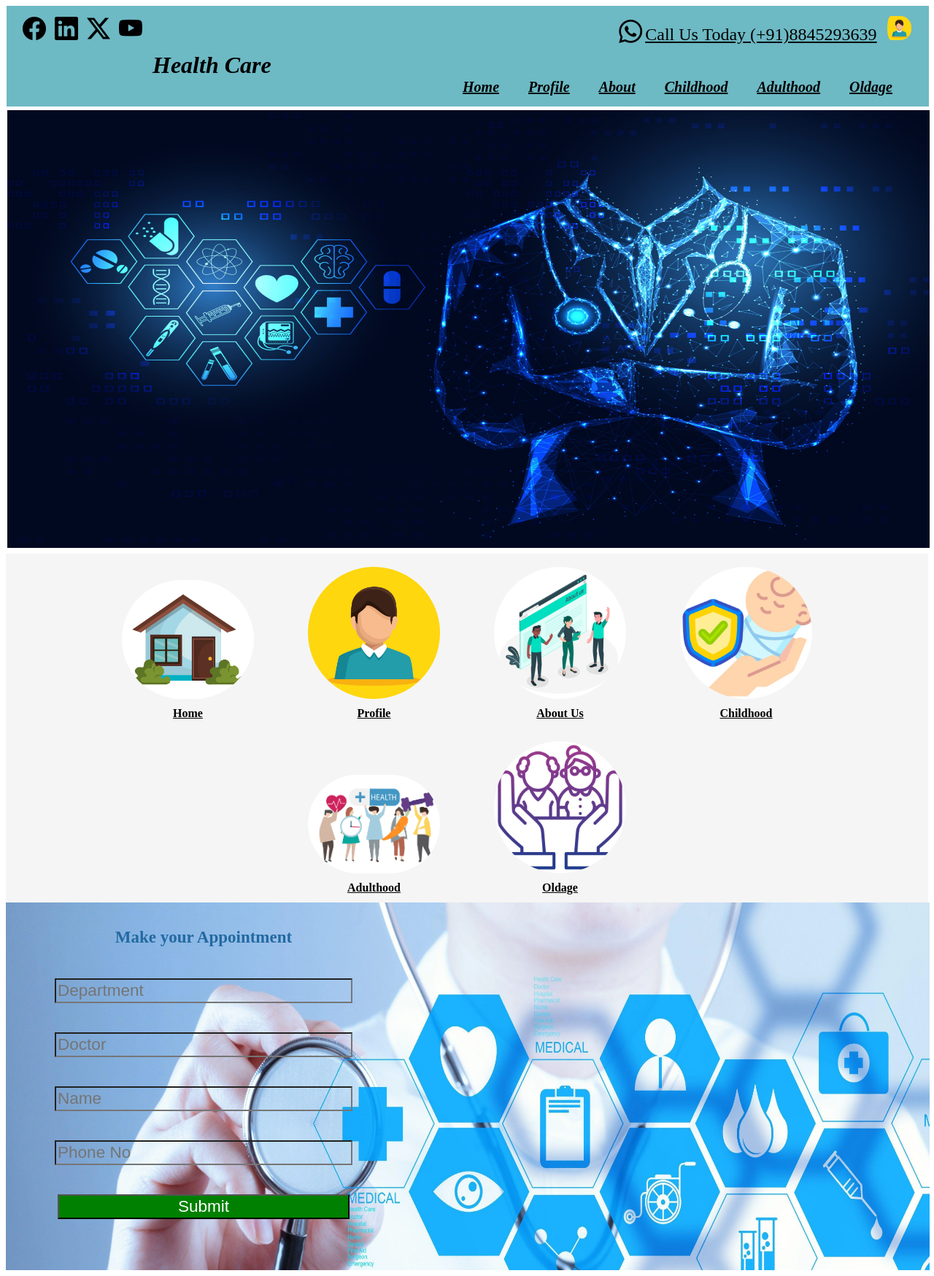
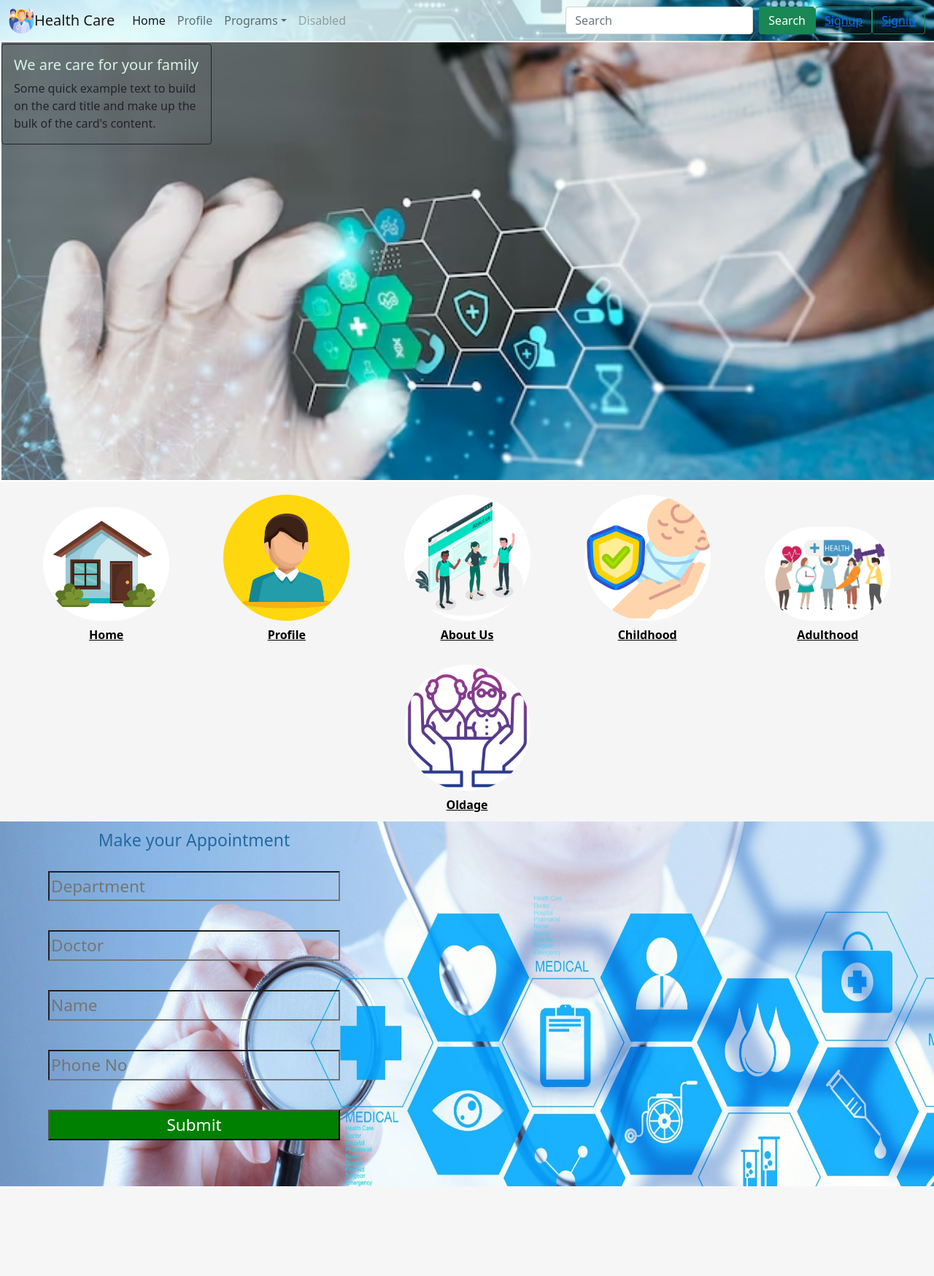
Before and after one commit to rajeshmondal00/Health-Care, a Django app: page / in a window 1280 px wide. Shown: the whole page at 73% size. After the commit the page ends 1626 px from the top, so only its background shows below. Run offline with Django 5.2, Linux system fonts and the light colour scheme.

Commit message:
add new features- navbar change the front image

```diff
--- /dev/null
+++ b/health/static/desktop.ini
@@ -0,0 +1,2 @@
+[LocalizedFileNames]
+1000_F_486549510_rypquIu6Z47bbqfsAkjnf5HOeO60CFSL.jpg=@1000_F_486549510_rypquIu6Z47bbqfsAkjnf5HOeO60CFSL,0
--- a/health/templates/index.html
+++ b/health/templates/index.html
@@ -1,14 +1,21 @@
-<!doctype html>
-<html lang='en' data-bs-them='auto'>
+<!DOCTYPE html>
+<html lang="en" data-bs-them="auto">
   {% load static %}
 
   <head>
-
-  <meta charset="utf-8">
-  <meta name="viewport" content="width=device-width, initial-scale=1, shrink-to-fit=no">
-  <link rel="stylesheet" href="https://cdn.jsdelivr.net/npm/bootstrap-icons@1.11.3/font/bootstrap-icons.min.css">
+    <meta charset="utf-8" />
+    <meta
+      name="viewport"
+      content="width=device-width, initial-scale=1, shrink-to-fit=no"/>
+    <link rel="stylesheet"
+      href="https://cdn.jsdelivr.net/npm/bootstrap-icons@1.11.3/font/bootstrap-icons.min.css"/>
     <link rel="shortcut icon" type="image/png" href={% static 'medical_team.png' %}>
     <link rel="stylesheet" href={% static "style.css" %}>
+    <link
+      href="https://cdn.jsdelivr.net/npm/bootstrap@5.0.2/dist/css/bootstrap.min.css"
+      rel="stylesheet"
+      integrity="sha384-EVSTQN3/azprG1Anm3QDgpJLIm9Nao0Yz1ztcQTwFspd3yD65VohhpuuCOmLASjC"
+      crossorigin="anonymous"/>
     <style>
       .bi {
         font-size: xx-large;
@@ -100,11 +107,16 @@
         border-radius: 134px;
       }
 
-    .frontimg1 img {
+      .frontimg1 {
+        background-image: url(/static/medical-banner-with-doctor.jpg);
         width: 100%;
         height: 600px;
         padding: 2px 2px 2px 0px;
         margin: 2px;
+        opacity: 140%;
+        background-position: center;
+        background-repeat: no-repeat;
+        background-size: cover;
       }
 
       .frontimg2 {
@@ -117,7 +129,7 @@
       }
 
       input[type="text"] {
-      width: 400PX;
+        width: 400px;
         font-size: 141%;
         background: transparent;
         margin: 20px;
@@ -126,93 +138,139 @@
       }
 
       input[type="submit"] {
-      width: 400PX;
+        width: 400px;
         font-size: 141%;
         background: green;
         margin: 20px;
         padding: 2px;
         color: white;
       }
+      .bg-image {
+        background-image: url(/static/nav_bar_image.jpg);
+        background-position: center;
+        background-repeat: no-repeat;
+        background-size: cover;
+      }
+      nav div img{
+          height: 35px;
+      }
+      .dropdown-menu{
+        background-image: url(/static/nav_bar_image.jpg);
+        background-position: center;
+        background-repeat: no-repeat;
+        background-size: cover;
+      }
+      nav{
+        opacity: 160%;
+      }
+      .card{
+        background: transparent;
+      }
+      .card-title{
+        font-family:"Lucida" Grande, sans-serif;
+        color: #d5f5e3  ;
+      }
     </style>
     <title>{%block title%}{%endblock title%} | Health Care</title>
-  <nav class="navbar">
-    <div id="topcontainer1">
-      <div id="con_0">
-        <div id="le_0_con">
-          <div id="le_0_con1" class="h_0_con">
-            <i id="bi1" class="bi bi-facebook"></i>
-            <i class="bi bi-linkedin"></i>
-            <i class="bi bi-twitter-x"></i>
-            <i id="bi2" class="bi bi-youtube"></i>
-            <div id="ri_0_con">
-              <i class="bi bi-whatsapp"></i>
-              <a class="bi3" href="+918845293639">Call Us Today (+91)8845293639</a>
-              {% if not user.is_authenticated %}
-                  <img id="pr0i" src="/static/60111.jpg" alt="login">
-              {% endif %}
-            </div>
-          </div>
-        </div>
-      </div>
-      <div id="con_1">
-        <div id="le_1_con">
-          <li><b><i>Health Care</i></b></li>
-        </div>
-        <div id="ri_1_con" class="h_0_con">
+    <nav class="navbar navbar-expand-lg navbar-light bg-image">
+      <div class="container-fluid">
+        <img class="navbar-image" src="/static/medical_team.png" alt="icon">
+        <a class="navbar-brand" href="/">Health Care</a>
+        <button
+          class="navbar-toggler"
+          type="button"
+          data-bs-toggle="collapse"
+          data-bs-target="#navbarSupportedContent"
+          aria-controls="navbarSupportedContent"
+          aria-expanded="false"
+          aria-label="Toggle navigation"
+        >
+          <span class="navbar-toggler-icon"></span>
+        </button>
+        <div class="collapse navbar-collapse" id="navbarSupportedContent">
+          <ul class="navbar-nav me-auto mb-2 mb-lg-0">
+            <li class="nav-item">
+              <a class="nav-link active" aria-current="page" href="/">Home</a>
+            </li>
+            <li class="nav-item">
+              <a class="nav-link" href="#">Profile</a>
+            </li>
+            <li class="nav-item dropdown">
+              <a class="nav-link dropdown-toggle" href="#" id="navbarDropdown" role="button" data-bs-toggle="dropdown" aria-expanded="false">Programs</a>
+              <ul class="dropdown-menu" aria-labelledby="navbarDropdown">
+                <li><a class="dropdown-item" href="#"></a></li>
+                <li><a class="dropdown-item" href="#">Childhood</a></li>
+                <li><a class="dropdown-item" href="#">Adulthhood</a></li>
+                <li><a class="dropdown-item" href="#">Oldage</a></li>
+                <li><hr class="dropdown-divider" /></li>
                 <li>
-            <a class="re" href="/" role="tab" aria-controls="home" aria-selected="false"><i><b>Home</b></i></a>
+                  <a class="dropdown-item" href="#">Something else here</a>
                 </li>
-          <li>
-            <a class="re" href="/profile"><i><b>Profile</b></i></a>
+              </ul>
             </li>
-          <li>
-            <a class="re" href="#"><i><b>About</b></i></a>
+            <li class="nav-item">
+              <a
+                class="nav-link disabled"
+                href="#"
+                tabindex="-1"
+                aria-disabled="true"
+                >Disabled</a
+              >
             </li>
-          <li>
-            <a class="re" href="#"><i><b>Childhood</b></i></a>
-          </li>
-          <li>
-            <a class="re" href="#"><i><b>Adulthood</b></i></a>
-          </li>
-          <li>
-            <a class="re" href="#"><i><b>Oldage</b></i></a>
-          </li>
-        </div>
-      </div>
-    </div>
+          </ul>
+          <form class="d-flex">
+            <input
+              class="form-control me-2"
+              type="search"
+              placeholder="Search"
+              aria-label="Search"/>
+            <button class="btn btn-success" type="submit">Search</button>
+              <button type="submit" class="btn btn-outline-success">
+                <a href="/register" >Signup</a></button>
+              <button type="submit" class="btn btn-outline-success">
+                <a href="/login" >Signin</a></button>
+          </form>
         </div>
       </div>
     </nav>
+
     {% block head%}{%endblock head%}
   </head>
 
   <body>
     <div class="frontimg1">
-    <img src="/static/slide4.jpg" alt="slide4">
+      <div class="card border-dark mb-3" style="max-width: 18rem;">
+        <div class="card-body text-dark">
+          <h5 class="card-title">We are care for your family</h5>
+          <p class="card-text">Some quick example text to build on the card title and make up the bulk of the card's content.</p>
+        </div>
+      </div>
     </div>
     <div class="manu">
       <div class="box">
-      <img class="pr" src="/static/50819.jpg" alt="Home">
-      <a href="/" role="tab" aria-controls="home" aria-selected="false"><b>Home</b></a>
+        <img class="pr" src="/static/50819.jpg" alt="Home" />
+        <a href="/" role="tab" aria-controls="home" aria-selected="false"
+          ><b>Home</b></a
+        >
       </div>
       <div class="box">
-      <img class="pr" src="/static/60111.jpg" alt="Profile">
+        <img class="pr" src="/static/60111.jpg" alt="Profile" />
         <a href="/profile"><b>Profile</b></a>
       </div>
       <div class="box">
-      <img class="pr" src="/static/3026238.jpg" alt="About Us">
+        <img class="pr" src="/static/3026238.jpg" alt="About Us" />
         <a href="#"><b>About Us</b></a>
       </div>
       <div class="box">
-      <img class="pr" src="/static/childhood.jpeg" alt="Childhood">
+        <img class="pr" src="/static/childhood.jpeg" alt="Childhood" />
         <a href="#"><b>Childhood</b></a>
       </div>
       <div class="box">
-      <img class="pr" src="/static/28533.jpg" alt="Adulthood">
+        <img class="pr" src="/static/28533.jpg" alt="Adulthood" />
         <a href="#"><b>Adulthood</b></a>
       </div>
       <div class="box">
-      <img class="pr" src="/static/oldage.jpeg" alt="Oldage">
+        <img class="pr" src="/static/oldage.jpeg" alt="Oldage" />
         <a href="#"><b>Oldage</b></a>
       </div>
     </div>
@@ -220,16 +278,22 @@
       <div class="appion">
         <h3>Make your Appointment</h3>
         <form name="input" action="" method="get">
-        <input name="Department" placeholder="Department" type="text">
-        <input name="Doctor" placeholder="Doctor" type="text">
-        <input name="Name" placeholder="Name" type="text">
-        <input name="Phone_No" placeholder="Phone No" type="text">
-        <input name="make_an_appointment" placeholder="Make An Appointment" type="submit">
+          <input name="Department" placeholder="Department" type="text" />
+          <input name="Doctor" placeholder="Doctor" type="text" />
+          <input name="Name" placeholder="Name" type="text" />
+          <input name="Phone_No" placeholder="Phone No" type="text" />
+          <input
+            name="make_an_appointment"
+            placeholder="Make An Appointment"
+            type="submit"
+          />
         </form>
       </div>
     </div>
   </body>
-
-
-
+  <script
+    src="https://cdn.jsdelivr.net/npm/bootstrap@5.0.2/dist/js/bootstrap.bundle.min.js"
+    integrity="sha384-MrcW6ZMFYlzcLA8Nl+NtUVF0sA7MsXsP1UyJoMp4YLEuNSfAP+JcXn/tWtIaxVXM"
+    crossorigin="anonymous"
+  ></script>
 </html>
--- a/health/views.py
+++ b/health/views.py
@@ -1,7 +1,10 @@
 from django.shortcuts import render,redirect
 from django.contrib.auth import authenticate,login
-from .models import Register_User
+from .models import Register_User,Auto_generate
+from .utility import id_generator,password_generator
 from django.contrib import messages
+from django.core.mail import send_mail
+from django.http import JsonResponse
 # Create your views here.
 
 def home(request):
@@ -30,7 +33,18 @@ def use_register(request):
                 register_User=Register_User(first_name=first_name,last_name=last_name,address=address,dob=dob,pincode=pincode,email=email,phone=phone,password=password)
                 register_User.save()
                 messages.success(request, "Profile details updated.")
-                return render(request, 'e_verification.html')
+                auto_generate_id=id_generator()
+                auto_generate_password=password_generator()
+                auto_generate =Auto_generate(phone=phone,auto_user_id=auto_generate_id,auto_password=auto_generate_password)
+                auto_generate.save()
+                send_mail(
+                            subject="Your ID Code and Password : ",
+                            message=f"Your ID is {auto_generate_id} and password {auto_generate_password}",
+                            from_email='eatgreat090@example.com',
+                            recipient_list=[Register_User.email],
+                         )
+
+                return JsonResponse({'message': 'OTP sent to email successfully.'}, status=200)
             else:
                 messages.success(request, "email and phone number alrady used ...")
                 return redirect("/register")
```
Also changed, not shown: Health_Care/settings.py (+8 -0 lines), health/models.py (+13 -1 lines), health/templates/registration.html (+13 -11 lines), health/utility.py (added, +7 -0 lines), health/migrations/0002_auto_generate.py (added), health/migrations/0003_rename_user_auto_generate_phone.py (added), health/static/medical-banner-with-doctor.jpg (added), health/static/nav_bar_image.jpg (added), health/static/style.css (line endings or trailing spaces). Lines whose indentation alone changed are shown as unchanged.
